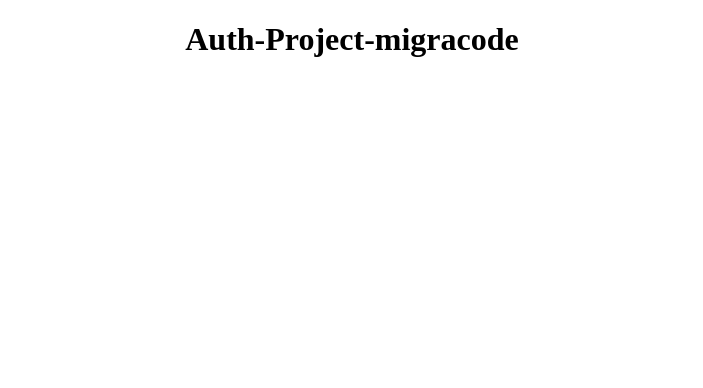
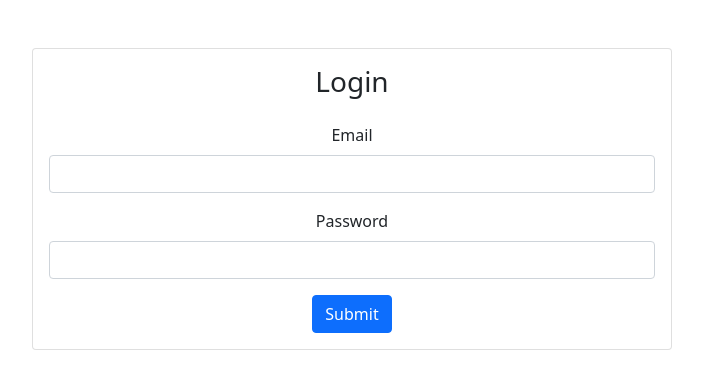
Before and after one commit to ronardj01/node-auth-project-migracode, a React (Create React App) app in the folder react-client/: page / in a window 1280 px wide. Shown: the top 388 px of the page, without its empty margins (288-991 px from the left). Built offline with nearby package versions, Linux system fonts and the light colour scheme.

Commit message:
Created LoginPage component

```diff
--- a/react-client/package.json
+++ b/react-client/package.json
@@ -6,6 +6,7 @@
     "@testing-library/jest-dom": "^5.13.0",
     "@testing-library/react": "^11.2.7",
     "@testing-library/user-event": "^12.8.3",
+    "bootstrap": "^5.0.1",
     "react": "^17.0.2",
     "react-dom": "^17.0.2",
     "react-scripts": "4.0.3",
--- a/react-client/public/index.html
+++ b/react-client/public/index.html
@@ -1,19 +1,23 @@
 <!DOCTYPE html>
 <html lang="en">
+
 <head>
   <meta charset="utf-8" />
   <link rel="icon" href="%PUBLIC_URL%/favicon.ico" />
   <meta name="viewport" content="width=device-width, initial-scale=1" />
   <meta name="theme-color" content="#000000" />
-    <meta
-      name="description"
-      content="Web site created using create-react-app"
-    />
+  <meta name="description" content="Web site created using create-react-app" />
 
   <title>Auth-Project-migracode</title>
+  <!-- Bootstrap -->
+  <!-- CSS only -->
+  <link href="https://cdn.jsdelivr.net/npm/bootstrap@5.0.1/dist/css/bootstrap.min.css" rel="stylesheet"
+    integrity="sha384-+0n0xVW2eSR5OomGNYDnhzAbDsOXxcvSN1TPprVMTNDbiYZCxYbOOl7+AMvyTG2x" crossorigin="anonymous">
 </head>
+
 <body>
   <noscript>You need to enable JavaScript to run this app.</noscript>
   <div id="root"></div>
 </body>
+
 </html>
--- a/react-client/src/App.css
+++ b/react-client/src/App.css
@@ -2,37 +2,11 @@
   text-align: center;
 }
 
-.App-logo {
-  height: 40vmin;
-  pointer-events: none;
+.loginPage {
+  width: 50vw;
 }
 
-@media (prefers-reduced-motion: no-preference) {
-  .App-logo {
-    animation: App-logo-spin infinite 20s linear;
-  }
+.login-singin {
+  display: flex;
+  justify-content: center;
 }
-
-.App-header {
-  background-color: #282c34;
-  min-height: 100vh;
-  display: flex;
-  flex-direction: column;
-  align-items: center;
-  justify-content: center;
-  font-size: calc(10px + 2vmin);
-  color: white;
-}
-
-.App-link {
-  color: #61dafb;
-}
-
-@keyframes App-logo-spin {
-  from {
-    transform: rotate(0deg);
-  }
-  to {
-    transform: rotate(360deg);
-  }
-}
--- a/react-client/src/App.js
+++ b/react-client/src/App.js
@@ -1,9 +1,14 @@
 import './App.css';
+import LoginPage from './components/login-register/LoginPage';
+import 'bootstrap/dist/css/bootstrap.css'
 
 function App() {
   return (
     <div className="App">
-      <h1>Auth-Project-migracode</h1>
+      <div className='login-singin'>
+      <LoginPage/>
+      </div>
+
     </div>
   );
 }
--- /dev/null
+++ b/react-client/src/components/login-register/LoginPage.js
@@ -0,0 +1,20 @@
+import react from 'react';
+import InputEmail from './units/InputEmail';
+import InputPassword from './units/InputPassword';
+import SubmitBtn from './units/SubmitBtn';
+
+const LoginPage = () => {
+  return (
+    <div className='loginPage card mt-5'>
+      <h3 className='mt-3'>Login</h3>
+      <form>
+        <InputEmail/>
+        <InputPassword/>
+        <SubmitBtn/>
+      </form>
+    </div>
+
+  )
+};
+
+export default LoginPage;
--- /dev/null
+++ b/react-client/src/components/login-register/units/InputEmail.js
@@ -0,0 +1,9 @@
+const InputEmail = () => {
+  return(
+    <div className="m-3">
+        <label for="inputEmail" className="form-label">Email</label>
+        <input type='email' className="form-control" id="inputEmail"></input>
+      </div>
+  )
+};
+export default InputEmail;
--- /dev/null
+++ b/react-client/src/components/login-register/units/InputPassword.js
@@ -0,0 +1,10 @@
+const InputPassword = () => {
+    return(
+        <div class="m-3">
+          <label for="inputPassword" className="form-label">Password</label>
+          <input type='password' className="form-control" id="inputPassword"></input>
+        </div>
+    )
+};
+
+export default InputPassword;
--- /dev/null
+++ b/react-client/src/components/login-register/units/SubmitBtn.js
@@ -0,0 +1,7 @@
+const SubmitBtn = () => {
+  return (
+    <button type="submit" className="btn btn-primary mb-3">Submit</button>
+  )
+};
+
+export default SubmitBtn;
```
Also changed, not shown: 1 other file (tests, documents, lock files or other folders). Lines whose indentation alone changed are shown as unchanged.
